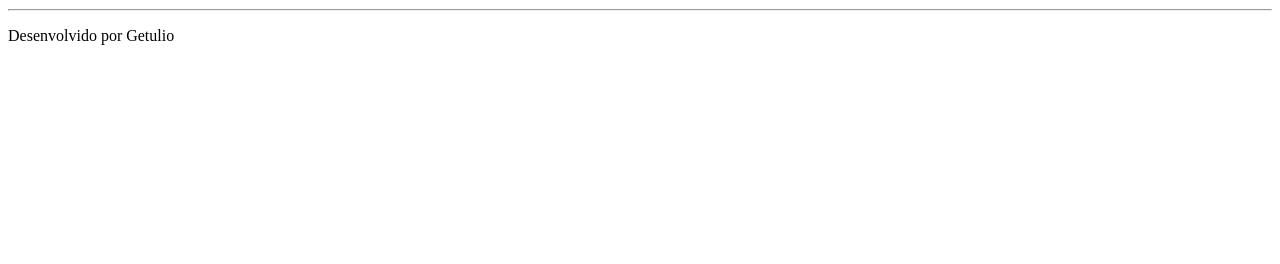
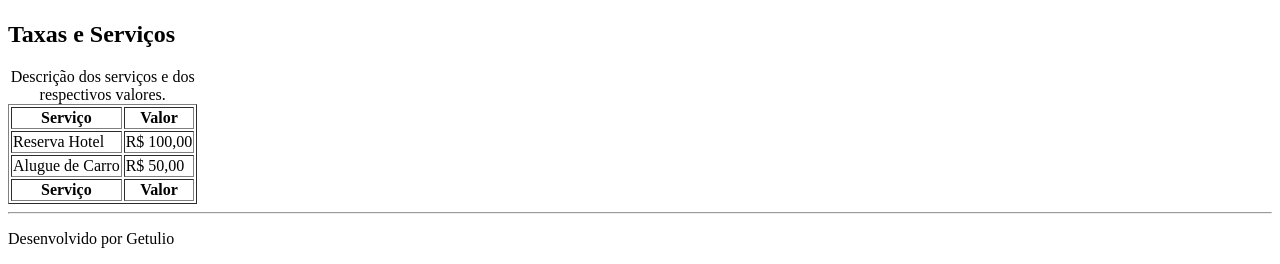
Before and after one commit to GetulioLT/Atividades-facul, a plain HTML site: page Html, CSS e Bootstrap/Conceitos básico do HTML/exemplo da aula/index.html in a window 1280 px wide. Shown: the part 1066-1330 px from the top of the page. Before the commit the page ends 1127 px from the top, so only its background shows below. Drawn offline with Linux system fonts and the light colour scheme.

Commit message:
aula 4 HTML, CSS e Bootstrap
Elementos de tabela

```diff
--- a/Html, CSS e Bootstrap/Conceitos básico do HTML/exemplo da aula/index.html
+++ b/Html, CSS e Bootstrap/Conceitos básico do HTML/exemplo da aula/index.html
@@ -13,11 +13,13 @@
                 <li>Taxa</li>
                 <li>Contato</li>
             </ul>
+
             <ol>
                 <li>Pacotes</li>
                 <li>Taxa</li>
                 <li>Contato</li>
             </ol>
+
             <dl>
                 <dt>Coffe</dt>
                     <dd>- Black Hot Drink</dd>
@@ -27,6 +29,7 @@
         </nav>
         <h1>Venha realizar a viagem dos seus sonhos!</h1>
     </header>
+
     <section>
         <h2>Conheça nossos pacotes</h2>
         <p>
@@ -38,18 +41,73 @@
             Vivamus at urna tellus. Lorem ipsum dolor sit amet,
             consectetur adipiscing elit. Nunc blandit leo sed odio
             vehicula finibus. Aliquam aliquam nisl lorem. Donec nec nibh
-             feugiat, sagittis sem et, consectetur orci.
+            feugiat, sagittis sem et, consectetur orci.
         </p>
+    </section>
+
+    <section>
         <figure>
             <img src="img/imagem.png" alt="viagem" width="300px" height="300px">
             <figcaption>Viagem</figcaption>
         </figure>
+    </section>
+
+    <section>
         <video width="300px" height="300px" controls>
             <source src="video/video.webm" type="video/webm">
             Seu navegador não suporta o tipo do video. Caso queira baixar: <a href="video/video.webm">Clique aqui</a>
         </video>
-        <hr>
     </section>
+
+    <section>
+        <h2>Taxas e Serviços</h2>
+        <table border>
+            <caption>Descrição dos serviços e dos respectivos valores.</caption>
+
+            <thead>
+                <tr>
+                    <th>
+                        Serviço
+                    </th>
+                    <th>
+                        Valor
+                    </th>
+                </tr>
+            </thead>
+
+            <tbody>
+                <tr>
+                    <td>
+                        Reserva Hotel
+                    </td>
+                    <td>
+                        R$ 100,00
+                    </td>
+                </tr>
+                <tr>
+                    <td>
+                        Alugue de Carro
+                    </td>
+                    <td>
+                        R$ 50,00
+                    </td>
+                </tr>
+            </tbody>
+
+            <tfoot>
+                <tr>
+                    <th>
+                        Serviço
+                    </th>
+                    <th>
+                        Valor
+                    </th>
+                </tr>
+            </tfoot>
+        </table>
+    </section>
+    <hr>
+
     <footer>
         <p>Desenvolvido por Getulio</p>
     </footer>
```
